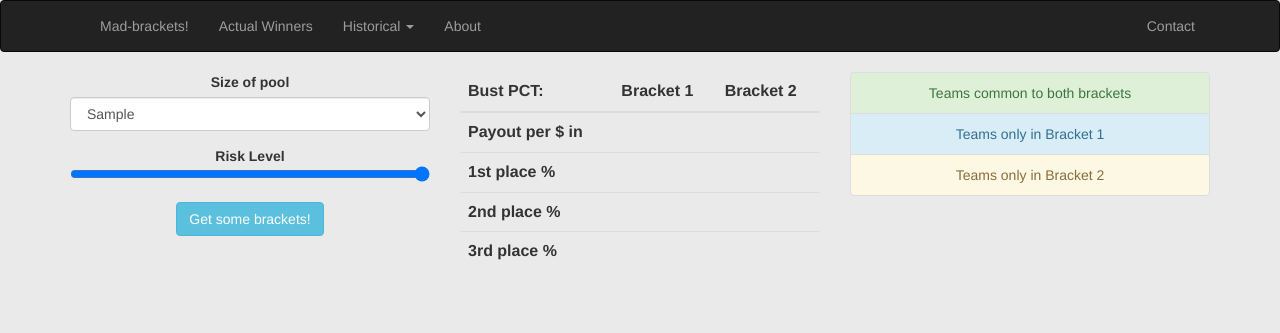
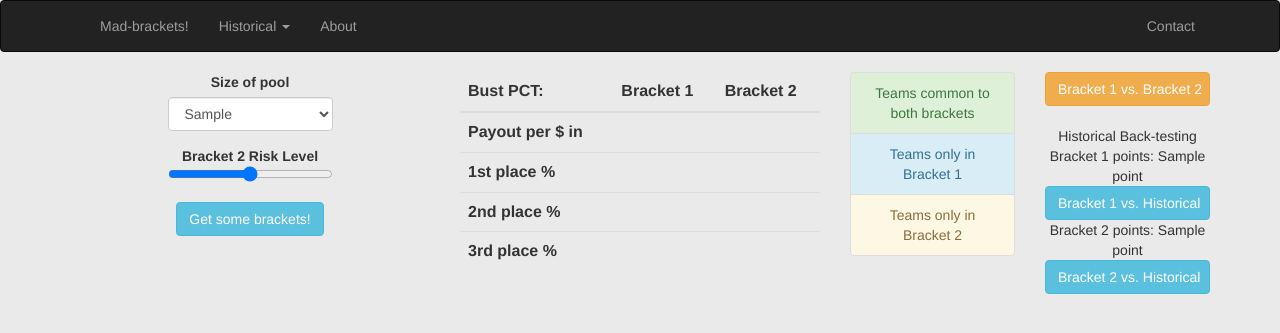
Before and after one commit to gshau/madBrackets, a Flask app: template app/ncaatourney/templates/bracket.html in a window 1280 px wide. Shown: the top 333 px of the page. Run offline with Flask 2, Linux system fonts and the light colour scheme; the template is opened without the code that fills it: most values are stand-ins (such as "Sample title", 1, 10 or a date in 2020); lists and menus that the app fills with data are empty; parts of the project's set-up code (start-up, migrations or seed data) failed here and were passed over; some libraries are stand-ins or nearby versions.

Commit message:
analysis improvements and interface tweaks

```diff
--- a/app/ncaatourney/templates/bracket.html
+++ b/app/ncaatourney/templates/bracket.html
@@ -13,7 +13,7 @@
   <script src="http://underscorejs.org/underscore-min.js"></script>
 
   <script>
-  var bracket = {{bracket | safe }};
+  var secondBracket = {{secondBracket | safe }};
   var firstBracket = {{firstBracket | safe }};
   var bracketOutcome = {{bracketOutcome | safe }};
   var maxTeam = [32, 16, 8, 4, 2, 1];
@@ -23,15 +23,15 @@
 
 
       var knownBrackets = [2, 4, 8, 16, 32],
-        teamsLB1 = {{bracket[1][:16] | safe}},
-        teamsLB2 = {{bracket[1][16:32] | safe}},
-        teamsRB1 = {{bracket[1][32:48] | safe}},
-        teamsRB2 = {{bracket[1][48:64] | safe}},
+        teamsLB1 = {{secondBracket[1][:16] | safe}},
+        teamsLB2 = {{secondBracket[1][16:32] | safe}},
+        teamsRB1 = {{secondBracket[1][32:48] | safe}},
+        teamsRB2 = {{secondBracket[1][48:64] | safe}},
         bracketCount = 0;
       var seeds = [1, 16, 8, 9, 5, 12, 4, 13, 6, 11, 3, 14, 7, 10, 2, 15];
       var opts = 32; //parseInt(prompt('Bracket size (number of teams):',16));
-      getBracket(opts, "LB", teamsLB1.concat(teamsLB2), seeds, bracket, false);
-      getBracket(opts, "RB", teamsRB1.concat(teamsRB2), seeds, bracket, true);
+      getBracket(opts, "LB", teamsLB1.concat(teamsLB2), seeds, secondBracket, false);
+      getBracket(opts, "RB", teamsRB1.concat(teamsRB2), seeds, secondBracket, true);
 
       var payout = {{ payout | safe}};
       var ptile0 = {{ ptile0 | safe}};
@@ -52,12 +52,9 @@
 
       document.getElementById("bustPCT").append(Math.round(bustPCT*100)+" %");
 
-      $('#Champ').append('<div class="rChamp"><div class="Champ"><div><span id="rndChamp" class="teamc">' + bracket[7][0] + '</span></div></div></div>');
-      // $('#Champ').append('<div class="rChamp"><div class="Champ"><div class="bracketbox"><span class="teamc">' + bracket[7][0] + '</span></div></div></div>');
+      $('#Champ').append('<div class="rChamp"><div class="Champ"><div><span id="rndChamp" class="teamc">' + secondBracket[7][0] + '</span></div></div></div>');
 
-      /*
-       * Build our bracket "model"
-       */
+       // Build our bracket "model"
       function getBracket(base, bracketGroup, teams, seeds, bracket, reverse) {
 
         var closest = _.find(knownBrackets, function(k) {
@@ -167,30 +164,29 @@
 
     });
 
-
-      //
-      // $(document).ready(function(){
-      //   $('#MyButton2').click(compareBrackets(bracketOutcome));
-      //   $('#MyButton').click(compareBrackets(firstBracket));
-      //
-      //
-      //
-      //
-      //
-      //     function compareBrackets(bracketToCompare){
-
   $(document).ready(function(){
     $('#MyButton').click(function(){
+
+      // if (bracketOutcome.length == 0){
+      if (jQuery.isEmptyObject(bracketOutcome)){
+        $("#historicalComparison").hide();
+      }
+
 
       var sameClass = 'alert-success';
       var firstClass = 'alert-info';
       var secondClass = 'alert-warning';
 
+      var bracket1 = firstBracket;
+
+      var bracket2 = secondBracket;
+
+
       for (irnd=2; irnd<7 ; irnd++){
-        var teamsInThisRound=firstBracket[irnd];
+        var teamsInThisRound=bracket1[irnd];
         // var teamsInThisRound=bracketOutcome[irnd];
         // console.log(teamsInThisRound);
-        var teamsCompareThisRound=bracket[irnd];
+        var teamsCompareThisRound=bracket2[irnd];
         for (iteam=1; iteam <= 2*maxTeam[irnd]; iteam++) {
           for (ipair=1; ipair<=2; ipair++){
             var obj = document.getElementById('rnd'+irnd+'_slot'+(2*iteam-ipair));
@@ -209,7 +205,7 @@
 
     for (ipair=1;ipair<=2; ipair++){
       var obj = document.getElementById('rnd7_slot'+(ipair-1));
-      var t2 =bracket[6][ipair-1], t1= firstBracket[6][ipair-1];
+      var t2 =bracket2[6][ipair-1], t1= bracket1[6][ipair-1];
       if (t1==t2){
         obj.innerHTML='<div class="'+sameClass+'">'+t2+'</div>';
       } else {
@@ -218,7 +214,7 @@
     }
 
     var obj = document.getElementById('rndChamp');
-    var t2 =bracket[7][0], t1 = firstBracket[7][0];
+    var t2 =bracket2[7][0], t1 = bracket1[7][0];
     if (t1==t2){
       obj.innerHTML='<div class="'+sameClass+'">'+t2+'</div>';
     } else {
@@ -231,6 +227,123 @@
 
     });
   });
+
+
+  function compareHistorical(bracketComparison){
+    // $('#compareHistorical').click(function(){
+
+
+    if(bracketComparison=='first'){
+      var sameClass = 'alert-success';
+
+      var bracket1 = firstBracket;
+      var firstClass = 'alert-danger';
+
+      var bracket2 = bracketOutcome;
+      var secondClass = 'alert-info';
+
+      document.getElementById('legend1').className = "list-group-item list-group-item-success";
+      document.getElementById('legend2').className = "list-group-item list-group-item-danger";
+      document.getElementById('legend3').className = "list-group-item list-group-item-info";
+
+      document.getElementById('legend1').innerHTML = 'Correct pick';
+      document.getElementById('legend2').innerHTML = 'Wrong pick';
+      document.getElementById('legend3').innerHTML = 'Actual winner';
+
+      document.getElementById('button1').className = 'btn btn-warning btn-block';
+      document.getElementById('button2').className = 'btn btn-info btn-block';
+      document.getElementById('button12').className = 'btn btn-info btn-block';
+
+    } else if (bracketComparison=='second')
+    {
+      var sameClass = 'alert-success';
+
+      var bracket1 = secondBracket;
+      var firstClass = 'alert-danger';
+      var bracket2 = bracketOutcome;
+      var secondClass = 'alert-info';
+
+      document.getElementById('legend1').className = "list-group-item list-group-item-success";
+      document.getElementById('legend2').className = "list-group-item list-group-item-danger";
+      document.getElementById('legend3').className = "list-group-item list-group-item-info";
+
+      document.getElementById('legend1').innerHTML = 'Correct pick';
+      document.getElementById('legend2').innerHTML = 'Wrong pick';
+      document.getElementById('legend3').innerHTML = 'Actual winner';
+
+      document.getElementById('button1').className = 'btn btn-info btn-block';
+      document.getElementById('button2').className = 'btn btn-warning btn-block';
+      document.getElementById('button12').className = 'btn btn-info btn-block';
+
+    } else if (bracketComparison=='12')
+    {
+      var sameClass = 'alert-success';
+      var firstClass = 'alert-info';
+      var secondClass = 'alert-warning';
+
+      var bracket1 = firstBracket;
+      var bracket2 = secondBracket;
+
+      document.getElementById('legend1').className = "list-group-item list-group-item-success";
+      document.getElementById('legend2').className = "list-group-item list-group-item-info";
+      document.getElementById('legend3').className = "list-group-item list-group-item-warning";
+
+      document.getElementById('legend1').innerHTML = 'Teams common to both brackets';
+      document.getElementById('legend2').innerHTML = 'Teams only in bracket 1';
+      document.getElementById('legend3').innerHTML = 'Teams only in bracket 2';
+
+      document.getElementById('button1').className = 'btn btn-info btn-block';
+      document.getElementById('button2').className = 'btn btn-info btn-block';
+      document.getElementById('button12').className = 'btn btn-warning btn-block';
+
+    }
+
+
+
+      for (irnd=2; irnd<7 ; irnd++){
+        var teamsCompareThisRound=bracket1[irnd];
+        var teamsInThisRound=bracket2[irnd];
+        for (iteam=1; iteam <= 2*maxTeam[irnd]; iteam++) {
+          for (ipair=1; ipair<=2; ipair++){
+            var obj = document.getElementById('rnd'+irnd+'_slot'+(2*iteam-ipair));
+            if (teamsCompareThisRound[2*iteam - ipair] == teamsInThisRound[2*iteam - ipair]){
+              obj.innerHTML='<div class="'+sameClass+'">'+teamsInThisRound[2*iteam-ipair]+'</div>';
+            } else {
+              if (ipair == 2){
+              obj.innerHTML='<div style="position: absolute; top: -20px;"><div class="'+secondClass+'" >'+teamsInThisRound[2*iteam-ipair]+'</div><br><div class="'+firstClass+'">'+teamsCompareThisRound[2*iteam-ipair]+'</div></div>';
+            } else {
+              obj.innerHTML='<div class="'+secondClass+'">'+teamsInThisRound[2*iteam-ipair]+'</div><br><div class="'+firstClass+'">'+teamsCompareThisRound[2*iteam-ipair]+'</div>';
+            }
+          }
+        }
+      }
+    }
+
+    for (ipair=1;ipair<=2; ipair++){
+      var obj = document.getElementById('rnd7_slot'+(ipair-1));
+      var t2 =bracket2[6][ipair-1], t1= bracket1[6][ipair-1];
+      if (t1==t2){
+        obj.innerHTML='<div class="'+sameClass+'">'+t2+'</div>';
+      } else {
+        obj.innerHTML='<div style="position: absolute; top: -50px;"><div class="'+secondClass+'">'+t2+'</div><br><div class="'+firstClass+'">'+t1+'</div></div>';
+      }
+    }
+
+    var obj = document.getElementById('rndChamp');
+    var t2 =bracket2[7][0], t1 = bracket1[7][0];
+    if (t1==t2){
+      obj.innerHTML='<div class="'+sameClass+'">'+t2+'</div>';
+    } else {
+      obj.innerHTML='<div style="position: absolute; top: -10px;"><div class="'+secondClass+'">'+t2+'</div><br><div class="'+firstClass+'">'+t1+'</div></div>';
+    }
+  }
+
+
+
+
+
+    // });
+  // });
   </script>
 
 </head>
@@ -251,7 +364,7 @@
     <!-- Collect the nav links, forms, and other content for toggling -->
     <div class="collapse navbar-collapse" id="bs-example-navbar-collapse-1">
       <ul class="nav navbar-nav navbar-left">
-        <li><a href="#"> Mad-brackets! </a> </li>
+        <li><a href="/"> Mad-brackets! </a> </li>
        <!-- - your key to getting a great second bracket for March Madness</a></li> -->
         <!-- <li>
           <a href="#popupInfo" class="btn btn-warning btn-lg">
@@ -263,7 +376,7 @@
         <!-- <li><a href="/">Start Over</a></li> -->
         <!-- <li><a href="/pointSystem">Change point system</a></li> -->
         <!-- <li><a href="/populate/{{year}}">Get Best Bracket</a></li> -->
-        <li><a href="/actualBracket/{{year}}" target="_blank" >Actual Winners</a></li>
+        <!-- <li><a href="/actualBracket/{{year}}" target="_blank" >Actual Winners</a></li> -->
         <li class="dropdown">
           <a href="" class="dropdown-toggle" data-toggle="dropdown" role="button" aria-haspopup="true" aria-expanded="false"> Historical <span class="caret"></span></a>
           <ul class="dropdown-menu">
@@ -287,21 +400,25 @@
   <div class="container">
     <div class="row">
 
-  <div class="col-xs-4">
-    <form action="/set_parms" method="get" id="set_parms" target="">
+  <div class="col-xs-2 col-xs-offset-1">
+    <form action="/set_parms" method="get" id="set_parms" target="" oninput="range1value.value = risk.valueAsNumber">
       <div class="form-group">
         <center>
           <label for="poolSize">Size of pool</label>
         </center>
           <select class="form-control" name="poolSize" id="poolSize">
             {% for poolSizeOption in poolSizes %}
-            <option value="{{poolSizeOption}}" {% if poolSizeOption == poolSize %} selected {% endif %}> {{poolSizeOption}}</option>
+            <option value="{{poolSizeOption}}" {% if poolSizeOption == poolSize %} selected {% endif %}> <center>{{poolSizeOption}}</center></option>
             {% endfor %}
           </select>
-        </div>      <center><b>Risk Level</b></center>
-      <input type="range" name="risk" min="1" max="5" value="{{ risk * 5 }}">
+        </div>      <center><b>Bracket 2 Risk Level</b>
+          <!-- <output name="range1value" for="range1" >{{ risk }}</output> -->
+        </center>
+      <input type="range" name="risk" min="0" max="2" step="0.2" value="{{ risk }}">
+
       <!-- <input type="number" name="poolSize" min="5" max="50" step="5"> -->
       <input type="hidden" name="year" value="{{ year }}" />
+
       <br>
         <center>
         <button type="submit button" class="btn btn-info" form="set_parms">Get some brackets!</button>
@@ -309,7 +426,7 @@
     </form>
   </div>
 
-  <div class="container col-xs-4">
+  <div class="container col-xs-4 col-xs-offset-1">
     <center>
         <table class="table">
           <thead>
@@ -345,13 +462,28 @@
 
     </div>
   <!-- </div> -->
-      <div class="col-xs-4">
+      <div class="col-xs-2">
         <ul class="list-group">
           <center>
-          <li class="list-group-item list-group-item-success">Teams common to both brackets </li>
-          <li class="list-group-item list-group-item-info">Teams only in Bracket 1</li>
-          <li class="list-group-item list-group-item-warning">Teams only in Bracket 2</li>
-        </center>
+          <li id="legend1" class="list-group-item list-group-item-success">Teams common to both brackets </li>
+          <li id="legend2" class="list-group-item list-group-item-info">Teams only in Bracket 1</li>
+          <li id="legend3" class="list-group-item list-group-item-warning">Teams only in Bracket 2</li>
+        </ul>
+      </div>
+        <div id='historicalComparison' class="col-xs-2">
+        <ul class="list-group">
+        <!-- <div id='historicalComparison'> -->
+          <button type="submit button" id="button12" onclick="compareHistorical('12')" class="btn btn-warning btn-block" >Bracket 1 vs. Bracket 2</button>
+          <br>
+          <center> Historical Back-testing</center>
+
+          <center> Bracket 1 points: {{ points[0] }}</center>
+          <button type="submit button" id="button1" onclick="compareHistorical('first')" class="btn btn-info btn-block" >Bracket 1 vs. Historical</button>
+          <center> Bracket 2 points: {{ points[1] }}</center>
+          <button type="submit button" id="button2" onclick="compareHistorical('second')" class="btn btn-info btn-block" >Bracket 2 vs. Historical</button>
+        <!-- </div> -->
+      </center>
+
         </ul>
       </div>
   </center>
@@ -379,6 +511,9 @@
   <div class="col-sm-2 col-sm-offset5" style="margin-top:-260; margin-left:40">
     <div class="brackets" id="Champ" style="width:100%" >
     </div>
+    <div class="col-sm-2 col-sm-offset5" style="margin-top:-260; margin-left:40">
+      <div class="brackets" id="Champ" style="width:100%" >
+      </div>
   </div>
 </div>
 
```
Also changed, not shown: app/ncaatourney/views.py (+28 -39 lines), 4 other files.
